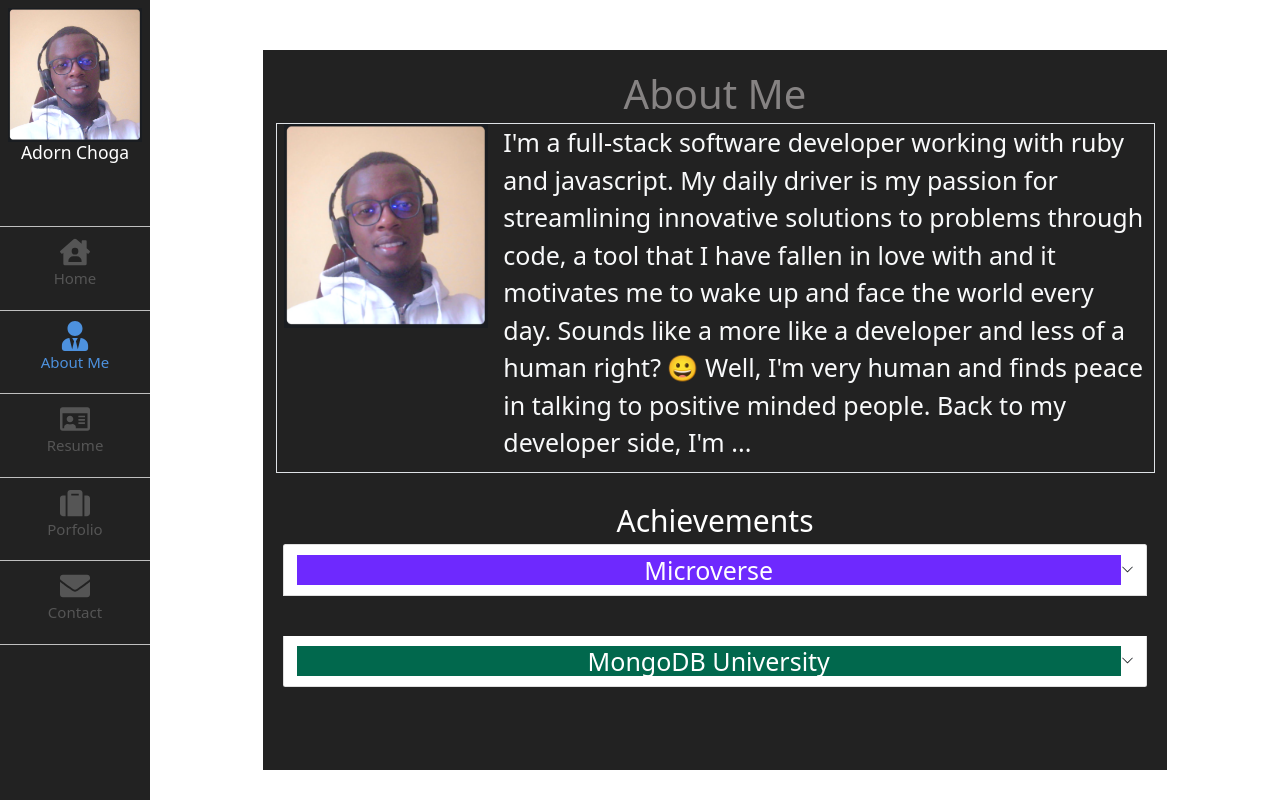
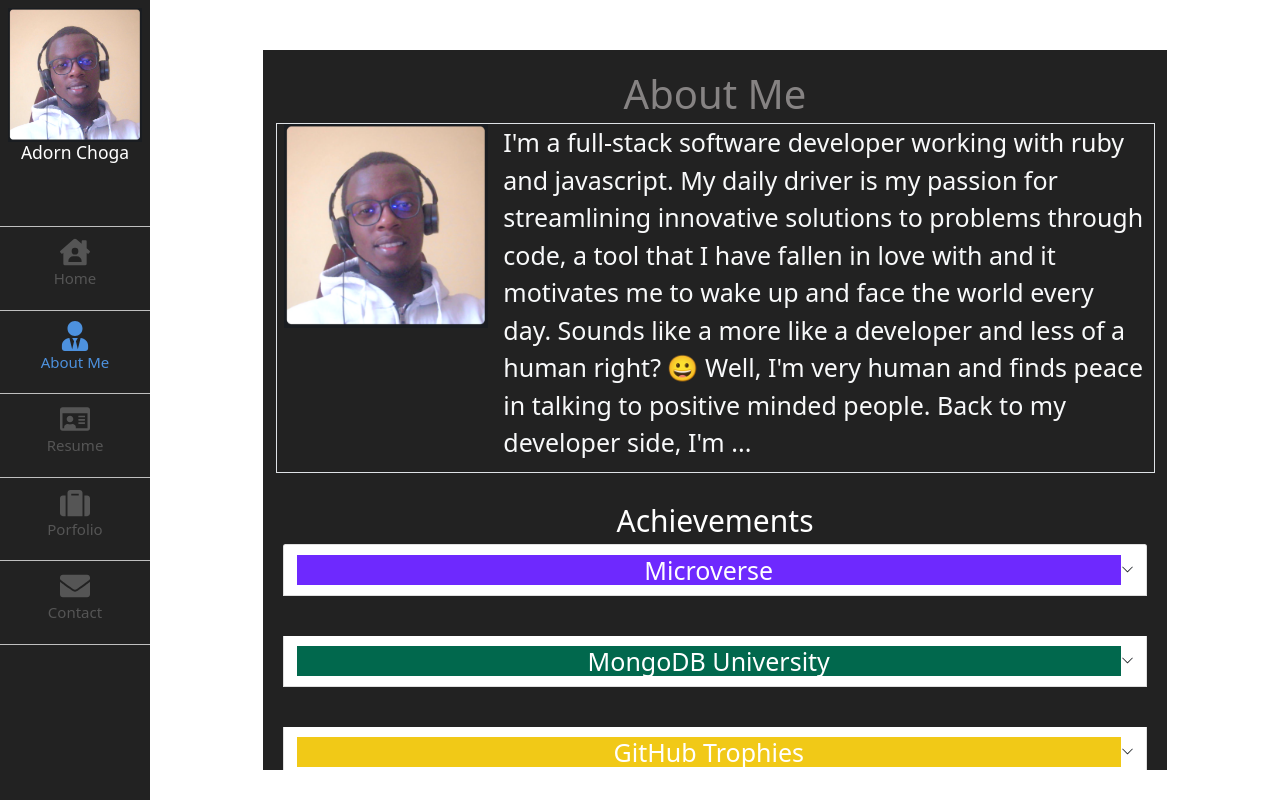
Before and after one commit to AdornChoga/my-portfolio-website, a React (Create React App) app: page /about-me in a window 1280 px wide. Built offline with nearby package versions, Linux system fonts and the light colour scheme.

Commit message:
Add GitHub trophies

```diff
--- a/src/components/about_me/AboutMe.css
+++ b/src/components/about_me/AboutMe.css
@@ -35,7 +35,8 @@
 }
 
 .microverse_achievements,
-.mongodb_achievements {
+.mongodb_achievements,
+.github_achievements {
   font-size: 2.5rem !important;
   color: white !important;
   text-align: center !important;
@@ -51,9 +52,21 @@
   background-color: #01684d !important;
 }
 
+.github_achievements {
+  background-color: #f1c917 !important;
+}
+
 .mongo_image {
   width: 60rem;
   height: 46.4rem;
+}
+
+.github_trophies {
+  text-align: center;
+}
+
+.github_trophies > img {
+  width: 90%;
 }
 
 span.carousel-control-prev-icon,
--- a/src/components/about_me/AboutMe.jsx
+++ b/src/components/about_me/AboutMe.jsx
@@ -74,7 +74,7 @@ const AboutMe = () => (
             </Carousel>
           </Accordion.Body>
         </Accordion.Item>
-        <Accordion.Item>
+        <Accordion.Item eventKey="2">
           <Accordion.Header>
             <h3 className="mongodb_achievements">MongoDB University</h3>
           </Accordion.Header>
@@ -125,6 +125,17 @@ const AboutMe = () => (
             </Carousel>
           </Accordion.Body>
         </Accordion.Item>
+        <Accordion.Item eventKey="3">
+          <Accordion.Header>
+            <h3 className="github_achievements">GitHub Trophies</h3>
+          </Accordion.Header>
+          <Accordion.Body className="github_trophies">
+            <img
+              src="https://github-profile-trophy.vercel.app/?username=adornchoga"
+              alt="adornchoga"
+            />
+          </Accordion.Body>
+        </Accordion.Item>
       </Accordion>
     </div>
   </div>
```
